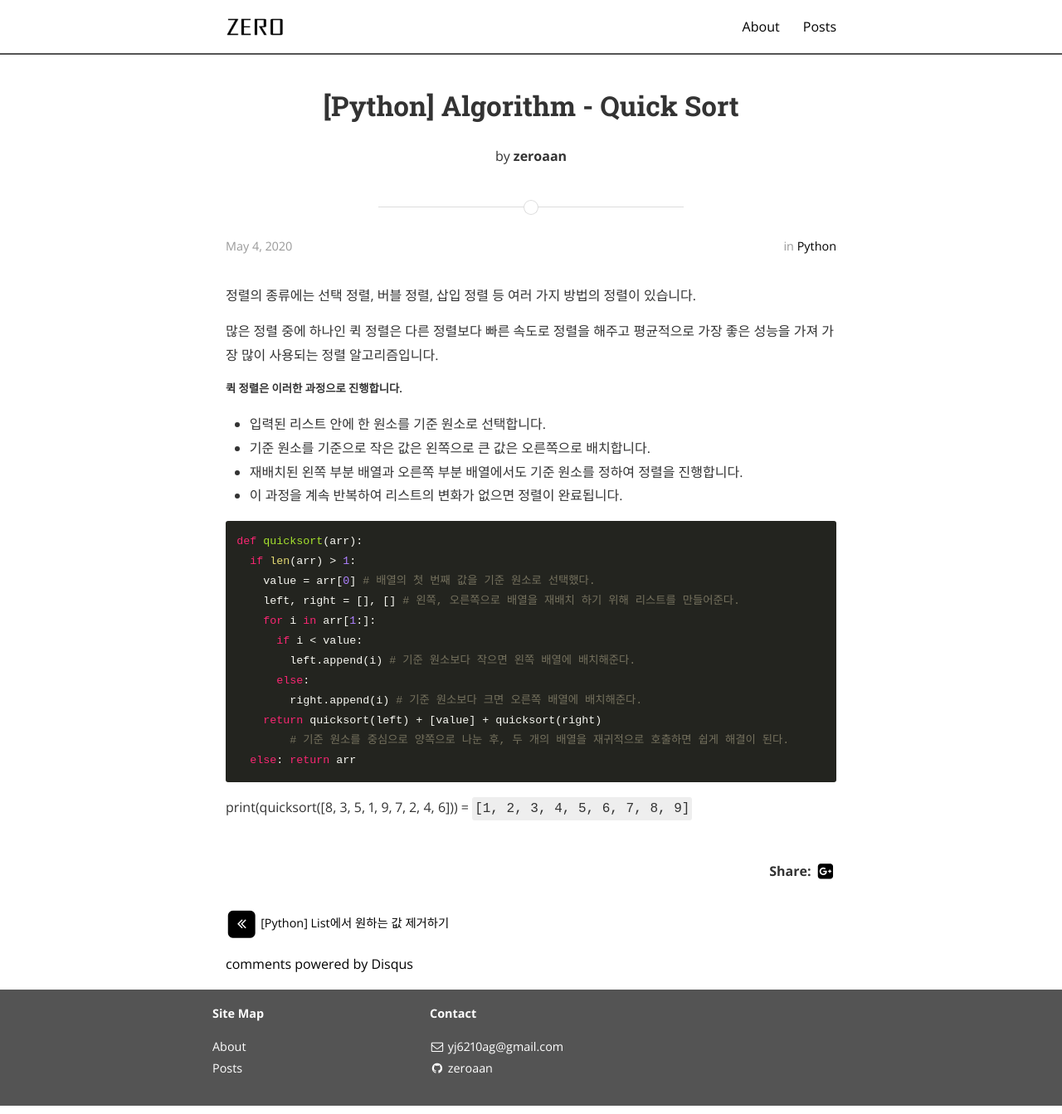
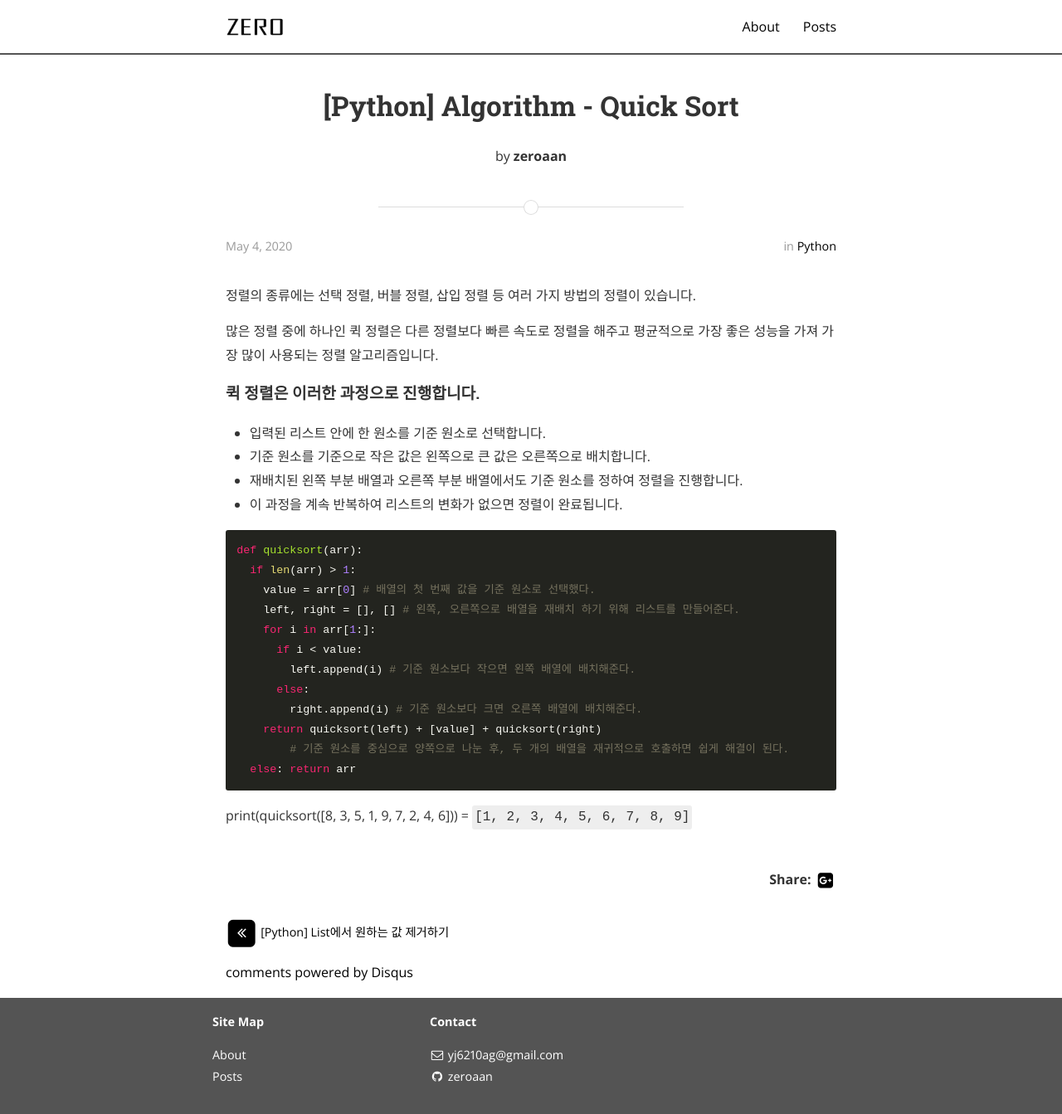
Before and after one commit to zeroaan/zeroaan.github.io, a Jekyll site: the page built from _posts/2020-05-04-[Python] Algorithm - Quick Sort.md, in a window 1280 px wide and 1343 px high. Shown: the whole window at 83% size. Built offline with Jekyll 4.4.1, drawn with Linux system fonts in a browser that asks for light colours; nearby versions of some CDN libraries; comment, search, counter and statistics services are not loaded.

Commit message:
Update: 2020-05-04-[Python] Algorithm - Quick Sort

```diff
--- a/_posts/2020-05-04-[Python] Algorithm - Quick Sort.md
+++ b/_posts/2020-05-04-[Python] Algorithm - Quick Sort.md
@@ -11,8 +11,8 @@ categories: python
 정렬의 종류에는 선택 정렬, 버블 정렬, 삽입 정렬 등 여러 가지 방법의 정렬이 있습니다.
 
 많은 정렬 중에 하나인 퀵 정렬은 다른 정렬보다 빠른 속도로 정렬을 해주고 평균적으로 가장 좋은 성능을 가져 가장 많이 사용되는 정렬 알고리즘입니다.
-
-##### 퀵 정렬은 이러한 과정으로 진행합니다.
+<br>
+#### 퀵 정렬은 이러한 과정으로 진행합니다.
 
 - 입력된 리스트 안에 한 원소를 기준 원소로 선택합니다.
 - 기준 원소를 기준으로 작은 값은 왼쪽으로 큰 값은 오른쪽으로 배치합니다.
```
